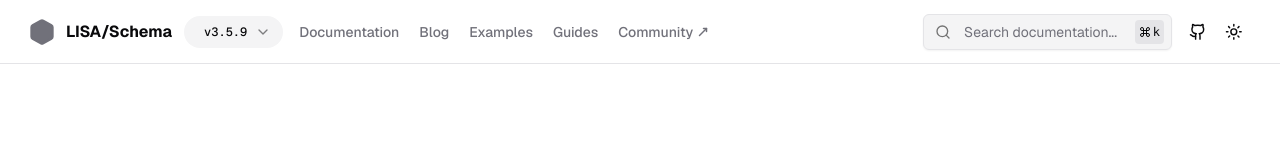
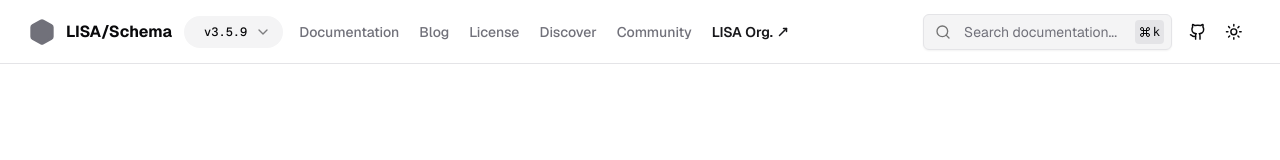
Before and after one commit to bradcn/schemadocv2, a Next.js app: page / in a window 1280 px wide. Shown: the top 160 px of the page. Built offline with nearby package versions, Linux system fonts and the light colour scheme.

Commit message:
Update navbar.tsx

```diff
--- a/components/navbar.tsx
+++ b/components/navbar.tsx
@@ -38,16 +38,21 @@ export const NAVLINKS: NavLink[] = [
     href: "/blog",
   },
   {
-    title: "Examples",
-    href: "#",
+    title: "License",
+    href: "/license",
   },
   {
-    title: "Guides",
-    href: "#",
+    title: "Discover",
+    href: "/discover",
   },
   {
     title: "Community",
-    href: "#",
+    href: "/community",
+    external: false,
+  },
+  {
+    title: "LISA Org.",
+    href: "https://lisaorg.vercel.app/",
     external: true,
   },
 ];
```
